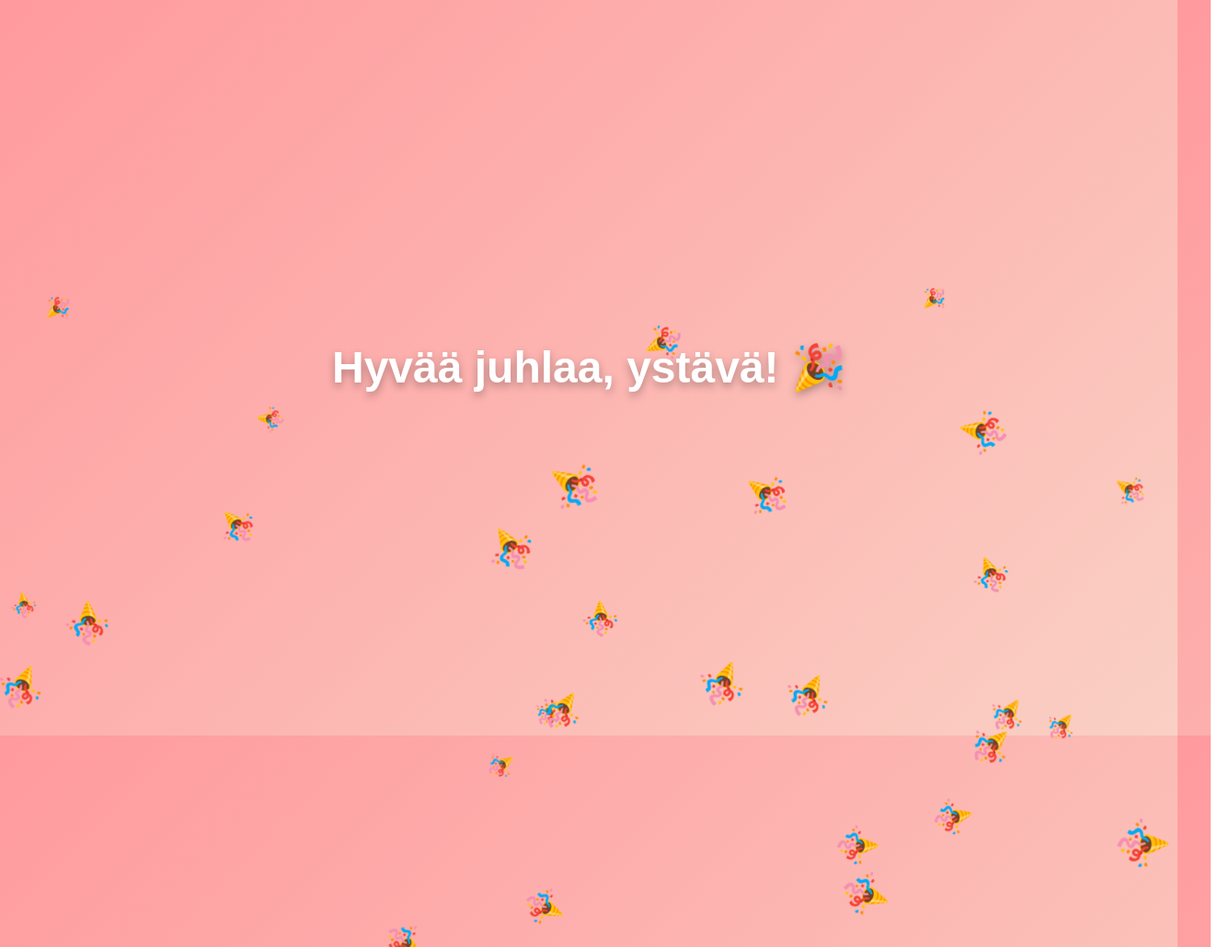
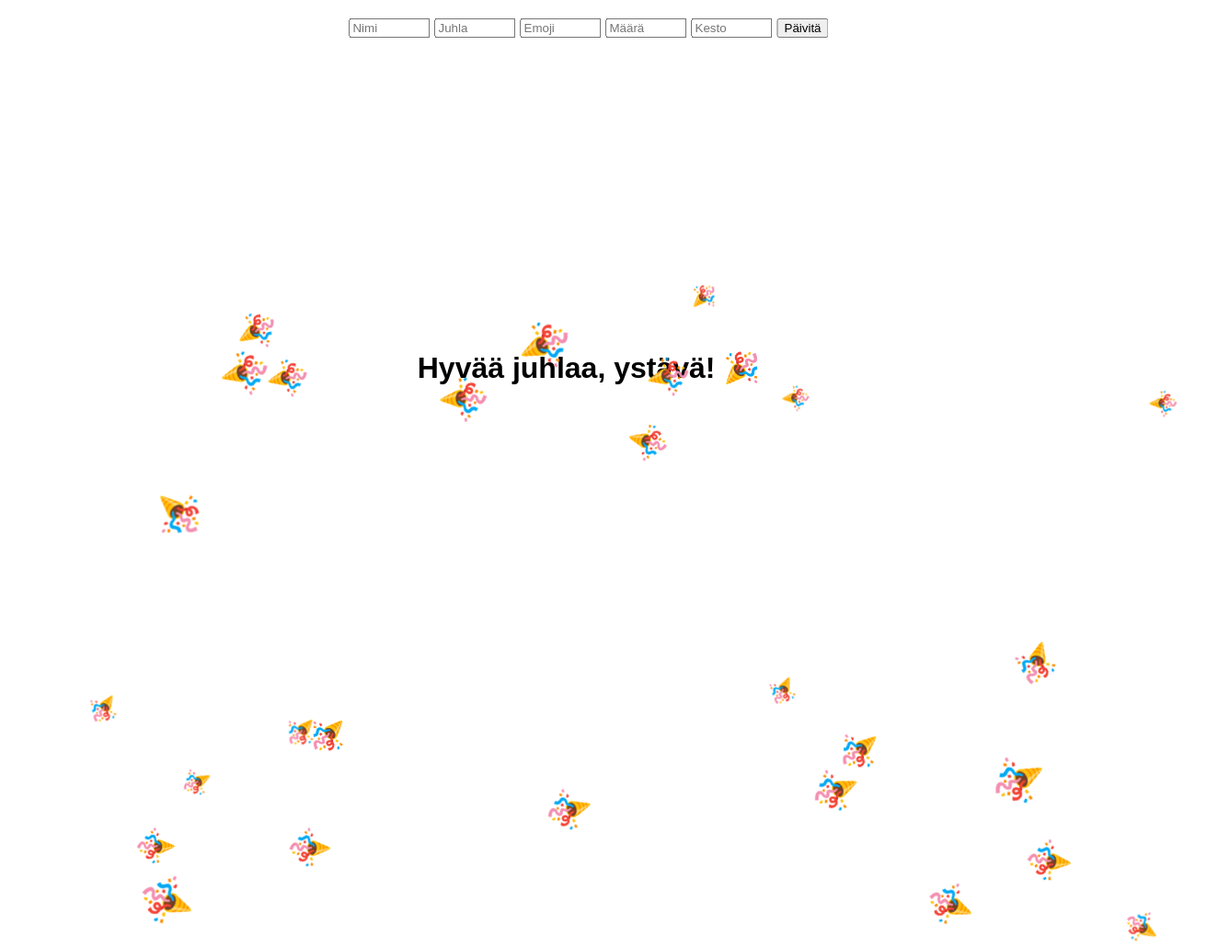
Before and after one commit to cmdman-urlman/juhlasivu-argumenteilla, a plain HTML site: page index.html in a window 1280 px wide. Shown: the top 1030 px of the page at 92% size, 1337 px wide, since content can reach past the window. Drawn offline with Linux system fonts and the light colour scheme.

Commit message:
Refactor index.html for better structure and controls

````diff
--- a/index.html
+++ b/index.html
@@ -1,26 +1,28 @@
 <!DOCTYPE html>
+
 <html lang="fi">
 <head>
-  <meta charset="UTF-8" />
+  <meta charset="UTF-8">
   <title>Juhlasivu</title>
   <style>
     body {
       margin: 0;
       height: 100vh;
       display: flex;
+      flex-direction: column;
       align-items: center;
       justify-content: center;
-      background: linear-gradient(135deg, #ff9a9e, #fad0c4);
-      font-family: Arial, Helvetica, sans-serif;
       overflow: hidden;
+      font-family: Arial, sans-serif;
+      transition: background 0.5s;
     }
 
+```
 h1 {
   font-size: 3em;
-      color: white;
-      text-shadow: 0 4px 10px rgba(0,0,0,0.3);
   animation: pop 1.5s ease-out forwards;
   z-index: 10;
+  transition: all 0.5s;
 }
 
 @keyframes pop {
@@ -31,7 +33,6 @@
 
 .emoji {
   position: absolute;
-      font-size: 2em;
   user-select: none;
   pointer-events: none;
   animation-name: fall;
@@ -43,34 +44,69 @@
   0% { transform: translateY(-10vh) rotate(0deg); }
   100% { transform: translateY(110vh) rotate(360deg); }
 }
+
+.controls {
+  position: fixed;
+  top: 10px;
+  left: 50%;
+  transform: translateX(-50%);
+  background: rgba(255,255,255,0.8);
+  padding: 10px;
+  border-radius: 10px;
+  display: flex;
+  flex-wrap: wrap;
+  gap: 5px;
+  z-index: 20;
+}
+
+.controls input {
+  width: 80px;
+}
+```
+
   </style>
 </head>
 <body>
+  <div class="controls">
+    <input type="text" id="nimi" placeholder="Nimi">
+    <input type="text" id="juhla" placeholder="Juhla">
+    <input type="text" id="emoji" placeholder="Emoji">
+    <input type="number" id="count" placeholder="Määrä">
+    <input type="number" id="duration" placeholder="Kesto">
+    <button onclick="updateMessage()">Päivitä</button>
+  </div>
+
   <h1 id="message">Hyvää juhlaa!</h1>
 
   <script>
-    // URL-parametrit
-    const params = new URLSearchParams(window.location.search);
-    const nimi = params.get("nimi") || "ystävä";
-    const juhla = params.get("juhla") || "juhlaa";
-    const emoji = params.get("emoji") || "🎉";
-    const emoCount = parseInt(params.get("count")) || 40;
-
-    // Teksti suoraan parametreista
-    const teksti = "Hyvää " + juhla + ", " + nimi + "! " + emoji;
-    document.getElementById("message").textContent = teksti;
-
-    // Tippuvat emojit
-    for (let i = 0; i < emoCount; i++) {
-      const e = document.createElement("div");
-      e.className = "emoji";
+    function createEmojis(emoji, count, sizeMin, sizeMax, duration){
+      document.querySelectorAll('.emoji').forEach(e => e.remove());
+      for (let i = 0; i < count; i++){
+        const e = document.createElement('div');
+        e.className = 'emoji';
         e.textContent = emoji;
-      e.style.left = Math.random() * 100 + "vw";
-      e.style.fontSize = 20 + Math.random() * 20 + "px";
-      e.style.animationDuration = 2 + Math.random() * 3 + "s";
-      e.style.animationDelay = Math.random() * 4 + "s";
+        e.style.left = Math.random()*100 + 'vw';
+        e.style.fontSize = (sizeMin + Math.random()*(sizeMax-sizeMin)) + 'px';
+        e.style.animationDuration = (duration + Math.random()*duration) + 's';
+        e.style.animationDelay = Math.random()*duration + 's';
         document.body.appendChild(e);
       }
+    }
+
+    function updateMessage(){
+      const nimi = document.getElementById('nimi').value || 'ystävä';
+      const juhla = document.getElementById('juhla').value || 'juhlaa';
+      const emoji = document.getElementById('emoji').value || '🎉';
+      const count = parseInt(document.getElementById('count').value) || 40;
+      const duration = parseFloat(document.getElementById('duration').value) || 3;
+
+      document.getElementById('message').textContent = `Hyvää ${juhla}, ${nimi}! ${emoji}`;
+      createEmojis(emoji, count, 20, 40, duration);
+    }
+
+    // Käynnistä oletus
+    updateMessage();
   </script>
+
 </body>
 </html>
````
Lines whose indentation alone changed are shown as unchanged.
